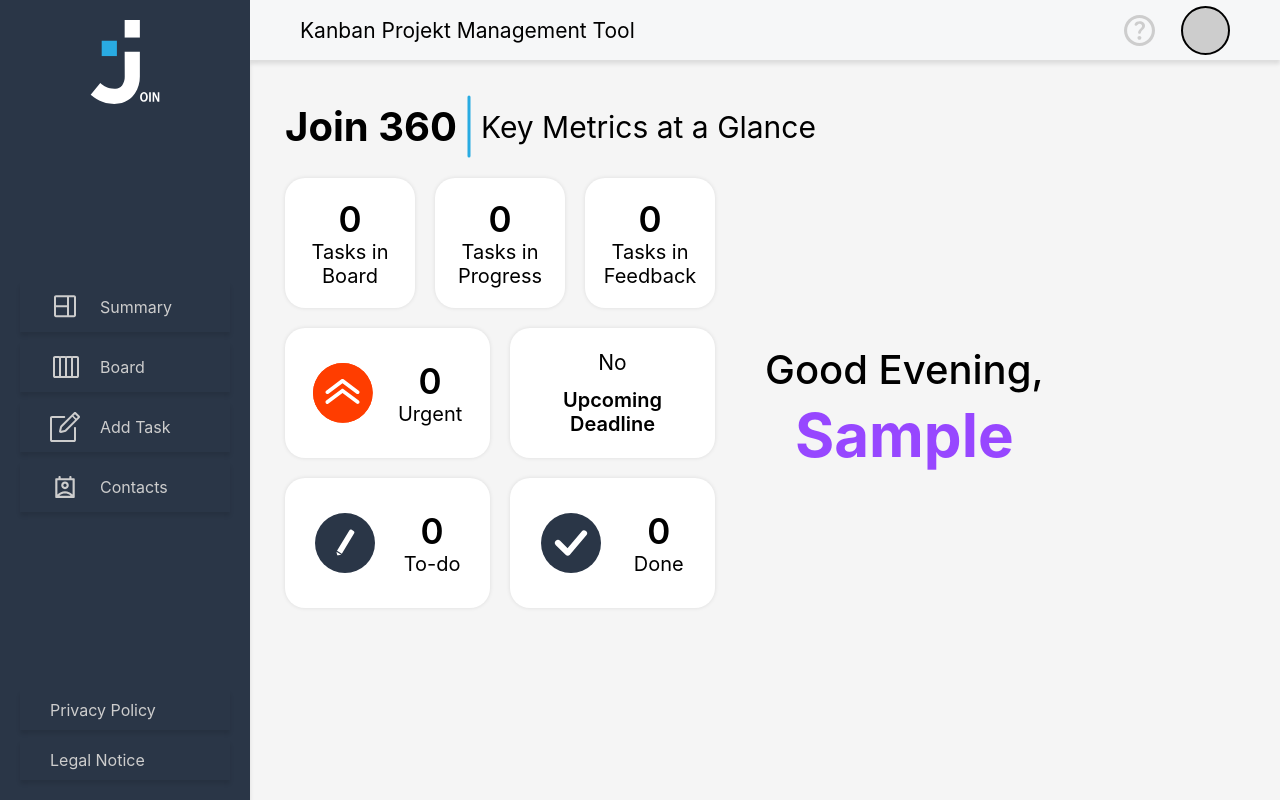
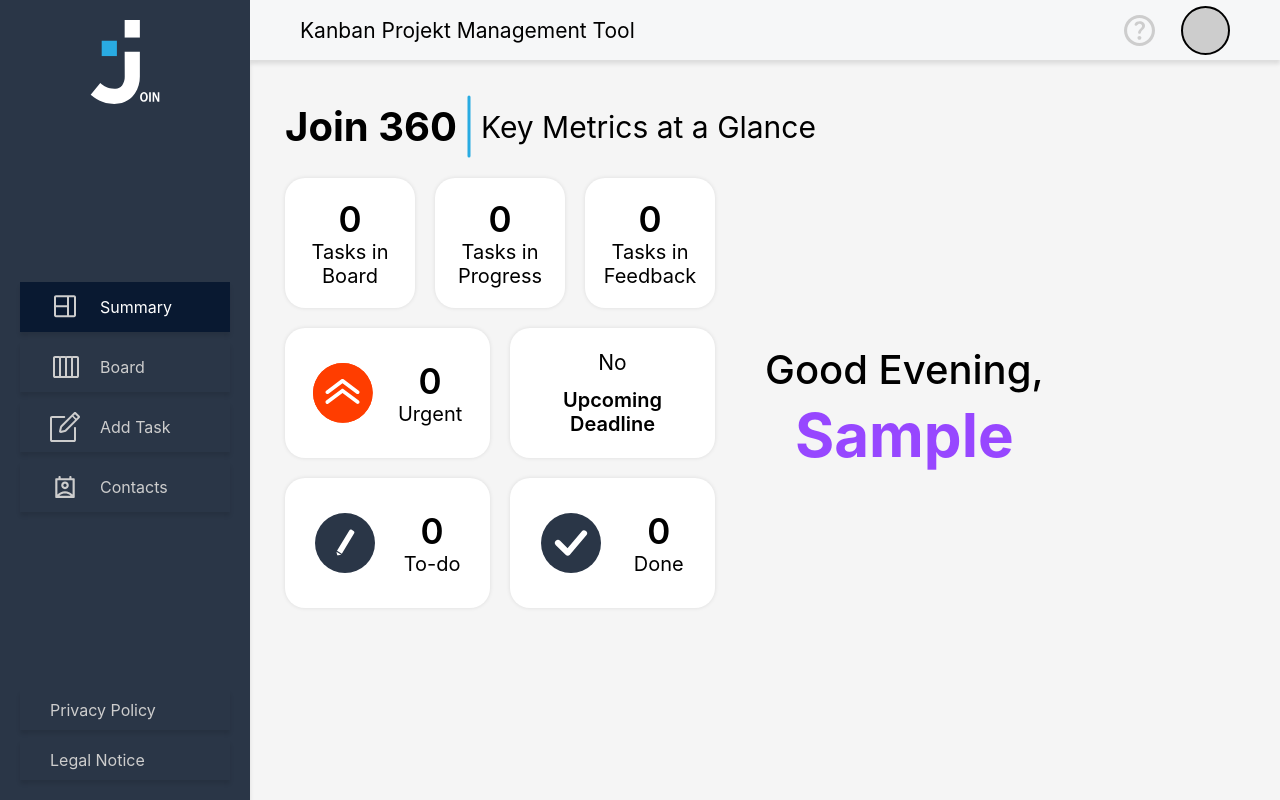
Before and after one commit to Dogan36/join_v2_frontend, a Vue app: page /home in a window 1280 px wide. Built offline with nearby package versions, Linux system fonts and the light colour scheme; no server answers; sample sign-in values are in the browser's storage.

Commit message:
fix(MenuContainer, Login): update class names for consistency and change guest login password

```diff
--- a/src/components/shared/MenuContainer.vue
+++ b/src/components/shared/MenuContainer.vue
@@ -199,7 +199,7 @@ function changeView(view) {
   color: #cdcdcd;
 }
 
-.desktop-template-iconActive {
+.desktopTemplateIconActive {
   background-color: #091931;
   transition: background-color 0.5s ease;
   &:hover{
@@ -207,7 +207,7 @@ function changeView(view) {
   }
 }
 
-.desktop-template-icon-active p {
+.desktopTemplateIconActive p {
   color: white !important;
 }
 
--- a/src/components/start/Login.vue
+++ b/src/components/start/Login.vue
@@ -298,7 +298,7 @@ const checkPasswordLength = () => {
  * @returns {void}
  */
 const guestLogin = () => {
-  login("guest@join.dogan-celik.de", "Guest1234");
+  login("guest@join.dogan-celik.de", "Test1234");
 };
 </script>
 
```
